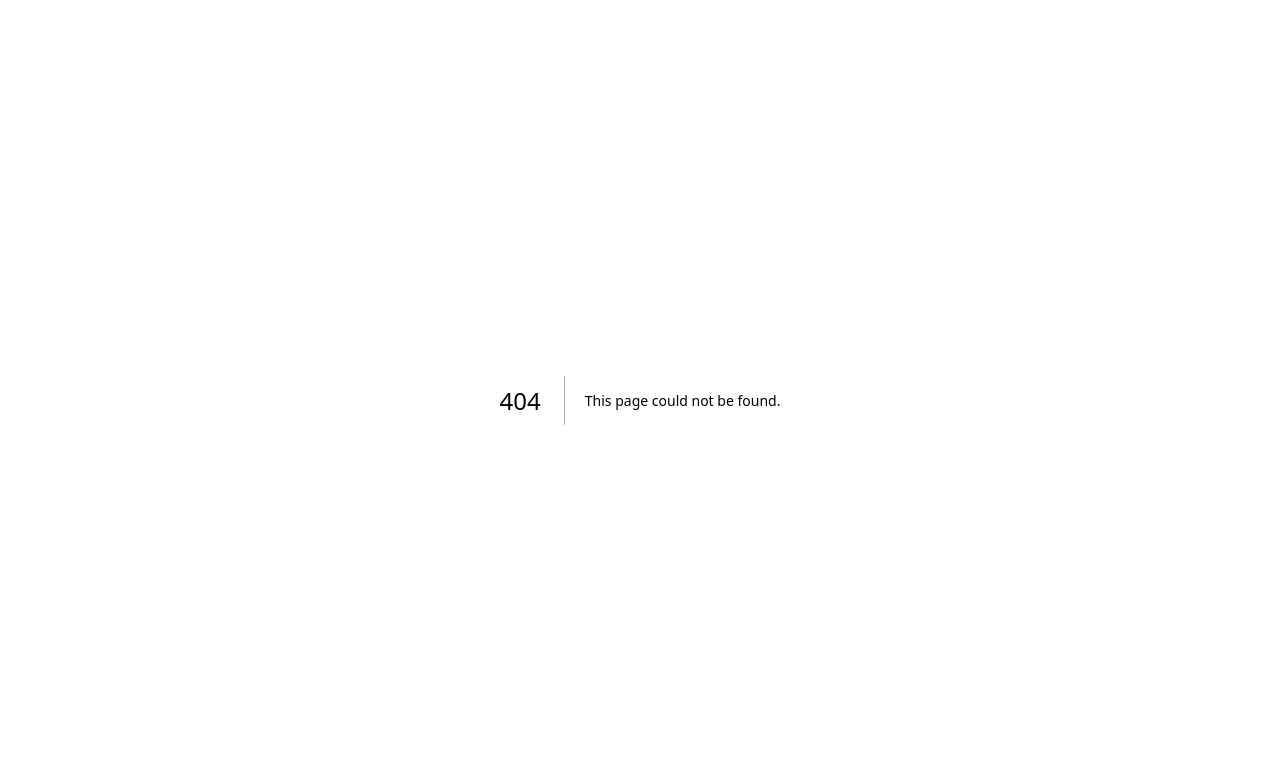
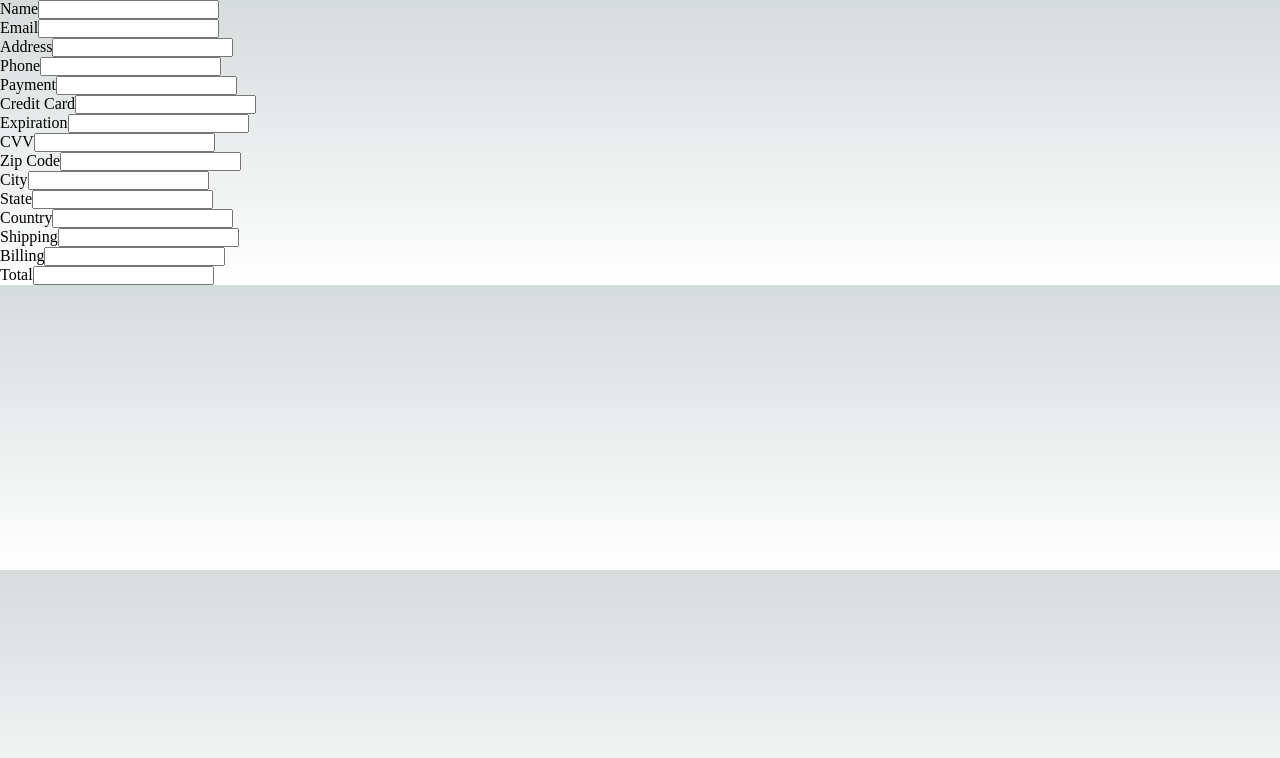
Before and after one commit to Juanpabedoyav/exito-ecommerce, a Next.js app: page /checkout/1 in a window 1280 px wide. Before the commit this address had no page. Shown: the top 758 px of the page. Built offline with nearby package versions, Linux system fonts and the light colour scheme.

Commit message:
📦 NEW: Add CheckoutForm component and CheckoutScreen page

```diff
--- /dev/null
+++ b/src/components/CheckoutForm/index.tsx
@@ -0,0 +1,68 @@
+
+export default function CheckoutForm  (){
+  return(
+    <form action="">
+      <div>
+        <label htmlFor="">Name</label>
+        <input type="text"/>
+      </div>
+      <div>
+        <label htmlFor="">Email</label>
+        <input type="text"/>
+      </div>
+      <div>
+        <label htmlFor="">Address</label>
+        <input type="text"/>
+      </div>
+      <div>
+        <label htmlFor="">Phone</label>
+        <input type="text"/>
+      </div>
+      <div>
+        <label htmlFor="">Payment</label>
+        <input type="text"/>
+      </div>
+      <div>
+        <label htmlFor="">Credit Card</label>
+        <input type="text"/>
+      </div>
+      <div>
+        <label htmlFor="">Expiration</label>
+        <input type="text"/>
+      </div>
+      <div>
+        <label htmlFor="">CVV</label>
+        <input type="text"/>
+      </div>
+      <div>
+        <label htmlFor="">Zip Code</label>
+        <input type="text"/>
+      </div>
+      <div>
+        <label htmlFor="">City</label>
+        <input type="text"/>
+      </div>
+      <div>
+        <label htmlFor="">State</label>
+        <input type="text"/>
+      </div>
+      <div>
+        <label htmlFor="">Country</label>
+        <input type="text"/>
+      </div>
+      <div>
+        <label htmlFor="">Shipping</label>
+        <input type="text"/>
+      </div>
+      <div>
+        <label htmlFor="">Billing</label>
+        <input type="text"/>
+      </div>
+      <div>
+        <label htmlFor="">Total</label>
+        <input type="text"/>
+      </div>
+    </form>
+  )
+
+}
--- /dev/null
+++ b/src/pages/checkout/[id].tsx
@@ -0,0 +1,9 @@
+import CheckoutScreen from "@/screens/CheckoutScreen"
+
+export default function Checkout  (){
+  return (
+    <div>
+      <CheckoutScreen/>
+    </div>
+  )
+}
--- a/src/pages/itemDetail/[id].tsx
+++ b/src/pages/itemDetail/[id].tsx
@@ -1,9 +1,9 @@
-import { Product } from "@/interfaces/products"
+import { Product, ProductCart } from "@/interfaces/products"
 import ProductDetailScreen from "@/screens/ProductDetailScreen"
 import { GetStaticPropsContext } from "next"
 
 interface ItemDetailProps {
-    itemDetails: Product
+    itemDetails: ProductCart
 }
 export default function ItemDetail  ({itemDetails}: ItemDetailProps){
   return (
--- /dev/null
+++ b/src/screens/CheckoutScreen.tsx
@@ -0,0 +1,9 @@
+import CheckoutForm from "@/components/CheckoutForm"
+
+export default function CheckoutScreen  () {
+  return (
+    <section>
+      <CheckoutForm />
+    </section>
+  )
+}
```
